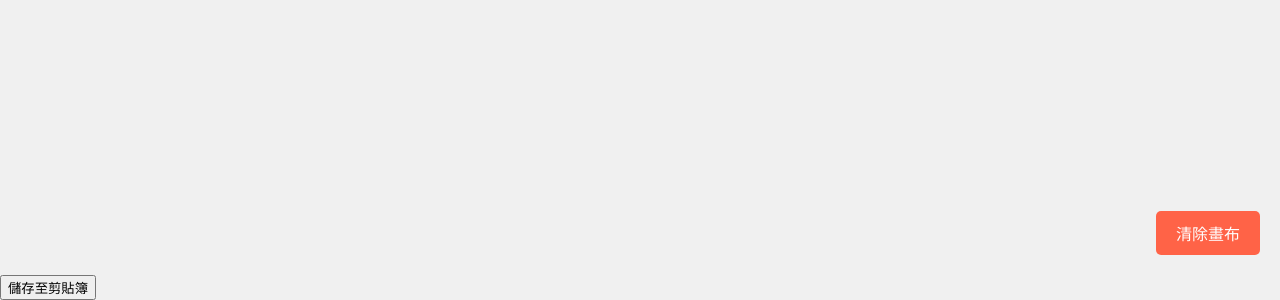
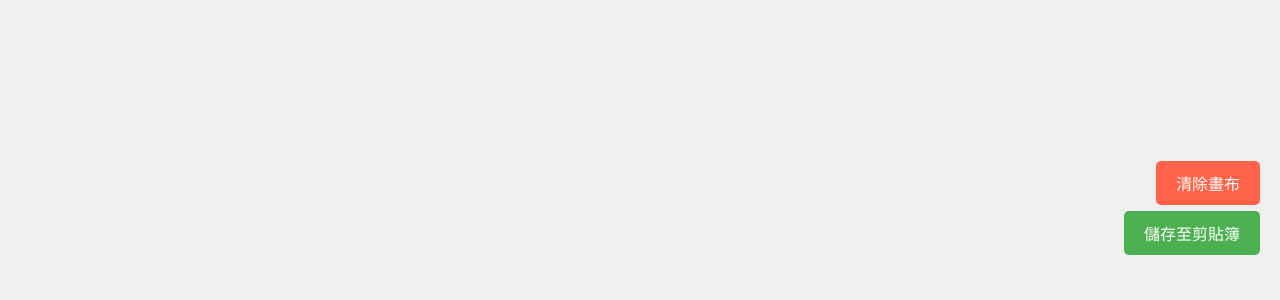
Before and after one commit to engine-sp/white-board, a plain HTML site: page dist/index.html in a window 1280 px wide. Shown: the part 525-825 px from the top of the page. After the commit the page ends 800 px from the top, so only its background shows below. Drawn offline with Linux system fonts and the light colour scheme.

Commit message:
Update style.css

```diff
--- a/dist/style.css
+++ b/dist/style.css
@@ -24,7 +24,7 @@ body, html {
 #clearBtn {
   position: fixed;
   right: 20px;
-  bottom: 20px;
+  bottom: 70px; /* 調整位置，避免與新按鈕重疊 */
   padding: 10px 20px;
   background-color: #ff6347;
   color: white;
@@ -40,3 +40,24 @@ body, html {
 #clearBtn:hover {
   background-color: #e55347;
 }
+
+/* 儲存按鈕樣式 */
+#saveBtn {
+  position: fixed;
+  right: 20px;
+  bottom: 20px;
+  padding: 10px 20px;
+  background-color: #4CAF50; /* 綠色 */
+  color: white;
+  border: none;
+  font-size: 16px;
+  cursor: pointer;
+  border-radius: 5px;
+  -webkit-user-select: none;
+  -webkit-touch-callout: none;
+  user-select: none;
+}
+
+#saveBtn:hover {
+  background-color: #45a049;
+}
```
